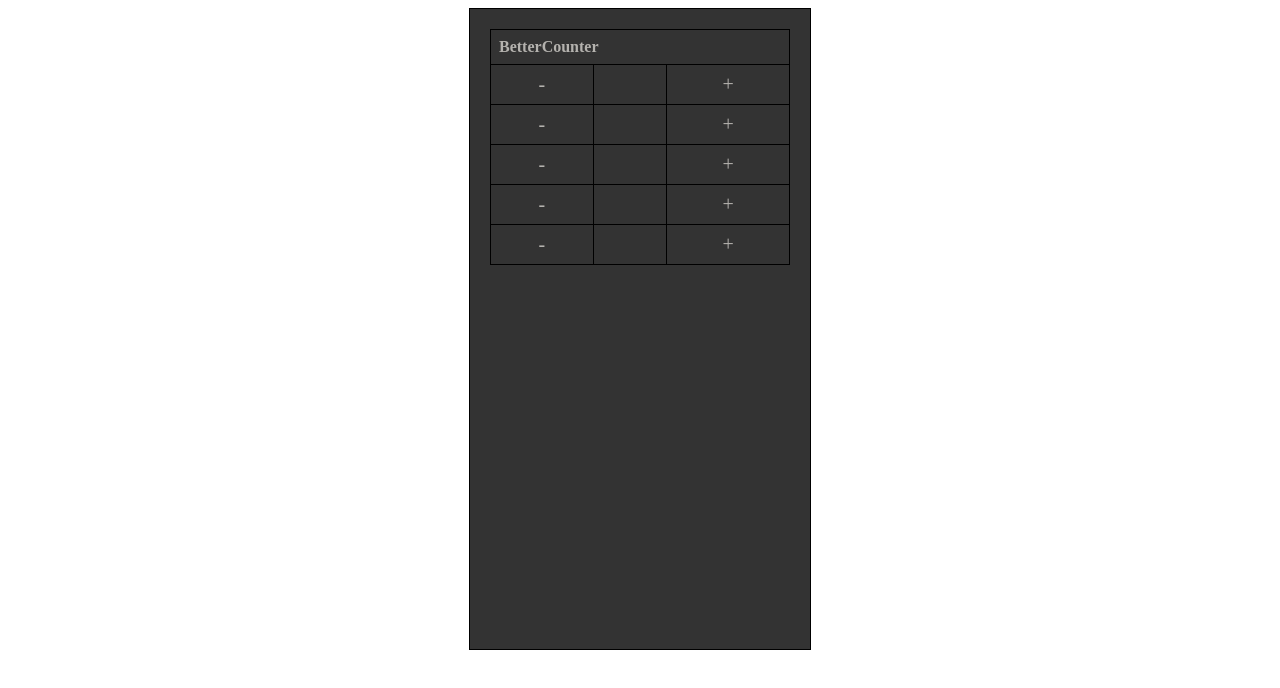
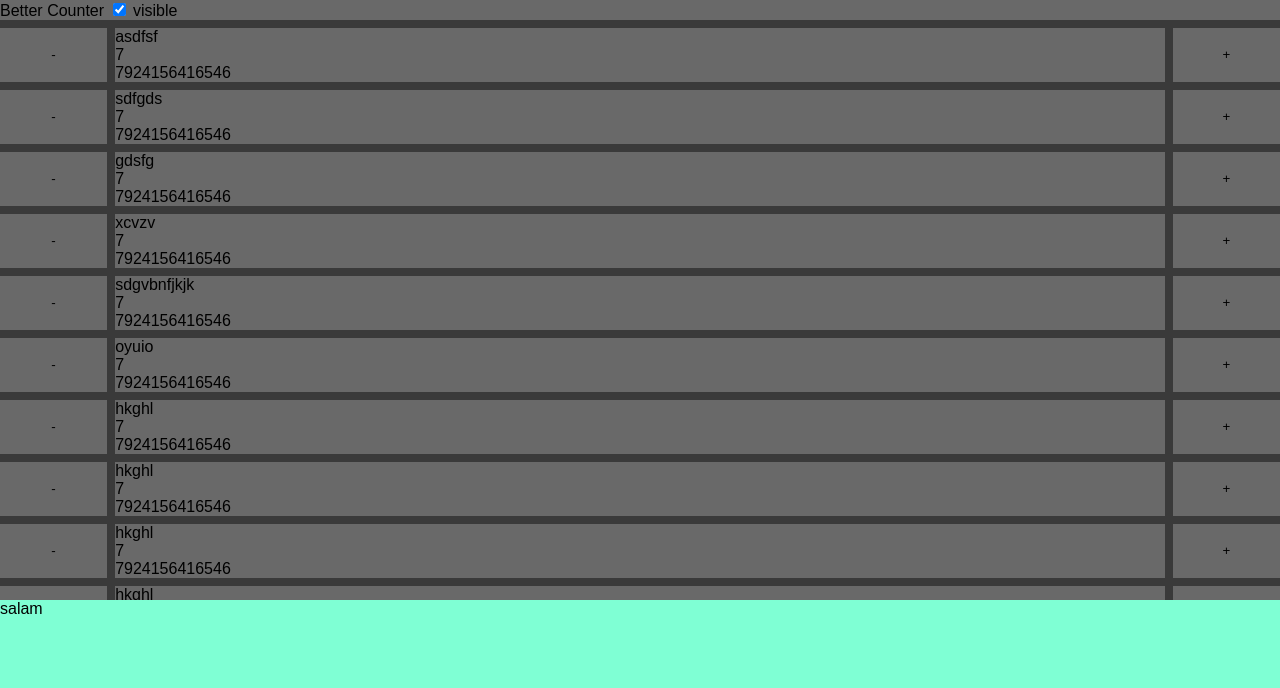
Before and after one commit to Roohollah81/better-counter, a SvelteKit app in the folder my-app/: page / in a window 1280 px wide. Shown: the top 688 px of the page. Built offline with nearby package versions, Linux system fonts and the light colour scheme.

Commit message:
use new script structure

```diff
--- /dev/null
+++ b/my-app/src/lib/Row.svelte
@@ -0,0 +1,37 @@
+<script lang="ts">
+	export let title: string;
+	export let count: number;
+	export let timestamp: number;
+</script>
+
+<div class="item">
+	<button class="btn">-</button>
+	<div class="content">
+		<div class="title">{title}</div>
+		<div class="title">{count}</div>
+		<div class="title">{timestamp}</div>
+	</div>
+	<button class="btn">+</button>
+</div>
+
+<style>
+	.item {
+		display: flex;
+		flex-direction: row;
+		justify-content: space-between;
+		gap:var(--fasele);
+	}
+	.btn {
+		width: 10%;
+		text-align: center;
+		line-height: 3em;
+		background-color: var(--ali);
+		border: none;
+	}
+	.content {
+		display: flex;
+		flex-direction: column;
+		width: -webkit-fill-available;
+		background-color: var(--ali);
+	}
+</style>
--- /dev/null
+++ b/my-app/src/routes/+layout.svelte
@@ -0,0 +1,15 @@
+<div class="container">
+	<slot></slot>
+</div>
+
+<style>
+	:global(body) {
+		margin: 0;
+		--fasele: 8px;
+		--ali: rgb(105, 105, 105);
+        font-family: Arial, Helvetica, sans-serif;
+	}
+	.container {
+		background-color: #3a3a3a;
+	}
+</style>
--- a/my-app/src/routes/+page.svelte
+++ b/my-app/src/routes/+page.svelte
@@ -1,93 +1,64 @@
 <!-- src/routes/+page.svelte -->
 <script>
-	// You can add JavaScript logic here if needed
+	import { onMount } from 'svelte';
+	import Row from '../lib/Row.svelte';
+	import { fly } from 'svelte/transition';
+
+	const items = [
+		{ title: 'asdfsf', count: 7, timestamp: 7924156416546 },
+		{ title: 'sdfgds', count: 7, timestamp: 7924156416546 },
+		{ title: 'gdsfg', count: 7, timestamp: 7924156416546 },
+		{ title: 'xcvzv', count: 7, timestamp: 7924156416546 },
+		{ title: 'sdgvbnfjkjk', count: 7, timestamp: 7924156416546 },
+		{ title: 'oyuio', count: 7, timestamp: 7924156416546 },
+		{ title: 'hkghl', count: 7, timestamp: 7924156416546 },
+		{ title: 'hkghl', count: 7, timestamp: 7924156416546 },
+		{ title: 'hkghl', count: 7, timestamp: 7924156416546 },
+		{ title: 'hkghl', count: 7, timestamp: 7924156416546 },
+		{ title: 'uio', count: 7, timestamp: 7924156416546 }
+	];
+
+	let showSidebar = false;
+
+	onMount(() => {
+		showSidebar = true;
+	});
 </script>
 
-<div class="container">
-	<table>
-		<thead>
-			<tr>
-				<th class="header" colspan="3">BetterCounter</th>
-			</tr>
-		</thead>
-		<tbody>
-			<tr>
-				<td class="reduce">-</td>
-				<td></td>
-				<td class="increase">+</td>
-			</tr>
-			<tr>
-				<td class="reduce">-</td>
-				<td></td>
-				<td class="increase">+</td>
-			</tr>
-			<tr>
-				<td class="reduce">-</td>
-				<td></td>
-				<td class="increase">+</td>
-			</tr>
-			<tr>
-				<td class="reduce">-</td>
-				<td></td>
-				<td class="increase">+</td>
-			</tr>
-			<tr>
-				<td class="reduce">-</td>
-				<td></td>
-				<td class="increase">+</td>
-			</tr>
-		</tbody>
-	</table>
+<div class="rows">
+	<div class="head">
+		Better Counter
+		<label>
+			<input type="checkbox" bind:checked={showSidebar} />
+			visible
+		</label>
+	</div>
+	{#each items as item}
+		<Row title={item.title} count={item.count} timestamp={item.timestamp}></Row>
+	{/each}
 </div>
+{#if showSidebar}
+	<div class="sidebar" transition:fly={{ y: 200, duration: 200 }}>salam</div>
+{/if}
 
 <style>
-	body {
-		margin: 0;
-		padding: 0;
-		font-family: Arial, sans-serif;
-		background-color: #f4f4f4;
+	.rows {
+		display: flex;
+		flex-direction: column;
+		width: 100%;
+		gap: var(--fasele);
+	}
+	.head {
+		background-color: var(--ali);
 	}
 
-	.container {
-		padding: 20px;
-		max-width: 300px;
-		height: 600px;
-		margin: auto;
-		text-align: center;
-		border: 1px solid black;
-		background-color: #333;
-	}
-
-	.header {
-		text-align: left;
-	}
-
-	.reduce {
-		font-size: 20px;
-	}
-
-	.increase {
-		font-size: 20px;
-	}
-
-	h1 {
-		/* color: #333; */
-	}
-
-	p {
-		font-size: 16px;
-		/* color: #666; */
-	}
-
-	table {
-		border-collapse: collapse;
-		width: 100%;
-		color: rgb(180, 178, 174);
-	}
-	th,
-	td {
-		border: 1px solid black;
-		padding: 8px; /* Optional: adds space inside cells */
-		text-align: center; /* Optional: aligns text to the left */
+	.sidebar {
+		background-color: aquamarine;
+		position: fixed;
+		bottom: 0;
+		left: 0;
+		right: 0;
+		height: 200px;
+		animation: all 0.2s;
 	}
 </style>
```
Also changed, not shown: 1 other file (tests, documents, lock files or other folders).
